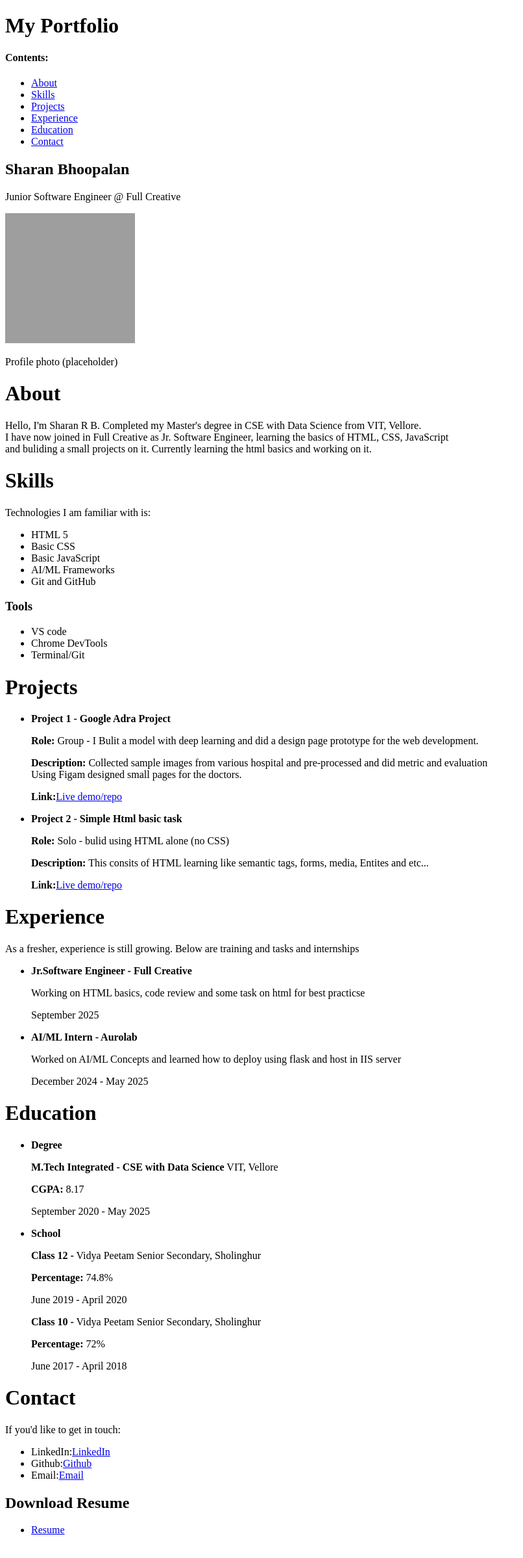
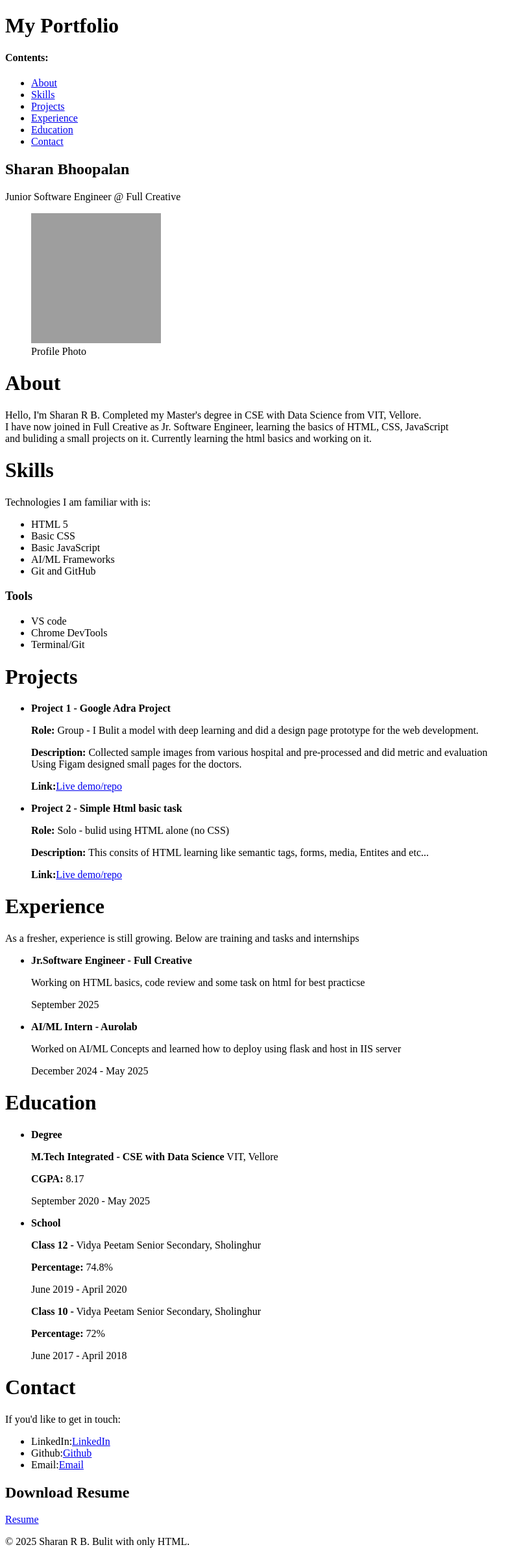
Before and after one commit to Sha1902/Portfolio, a plain HTML site: page frontend-training/index.html in a window 1280 px wide. Shown: the whole page at 65% size, without its empty margins (0-806 px from the left). Drawn offline with Linux system fonts and the light colour scheme; grey boxes are pictures that could not be loaded.

Commit message:
index.html

```diff
--- a/frontend-training/index.html
+++ b/frontend-training/index.html
@@ -6,6 +6,7 @@
     <body>
         <h1>My Portfolio</h1>
         <h4><strong>Contents:</strong></h4>
+        <nav>
         <ul>
             <li><a href="#About">About</a></li>
             <li><a href="#Skills">Skills</a></li>
@@ -15,11 +16,20 @@
             <li><a href="#Contact">Contact</a></li>
 
         </ul>
+        </nav>
 
-        <h2>Sharan Bhoopalan</h1>
+        <article>
+        <header>
+
+        <h1>Sharan Bhoopalan</h1>
         <p>Junior Software Engineer @ Full Creative</p>
+        <figure>
         <img src="IMG_4362.JPG" width="200" height="200">
-        <p>Profile photo (placeholder)</p>
+        <figcaption>Profile Photo</figcaption>
+        </figure>
+
+        </header>
+        </article>
 
         <h1 id="About">About</h1>
         <p>Hello, I'm Sharan R B. Completed my Master's degree in CSE with Data Science from VIT, Vellore.<br>
@@ -38,12 +48,15 @@
             <li>Git and GitHub</li>
         </ul>
 
+    <section>
+
         <h3>Tools</h3>
         <ul>
             <li>VS code</li>
             <li>Chrome DevTools</li>
             <li>Terminal/Git</li>
         </ul>
+    </section>
 
         <h1 id="Projects">Projects</h1>
         <ul>
@@ -101,25 +114,15 @@
         </ul>
 
 
+        <h2>Download Resume</h2>
 
-
-        <h2>Download Resume</h2>
-        <ul>
-        <li><p><a href="Profile.pdf" target="_blank">Resume</a></p></li>
-        </ul>
+        <p><a href="Profile.pdf" target="_blank">Resume</a></p>
 
 
 
-
-
-
-
-
-
-
-
-
-
+        <footer>
+            <p>&copy; 2025 Sharan R B. Bulit with only HTML.</p>
+        </footer>
     </body>
 
 </html>
```
